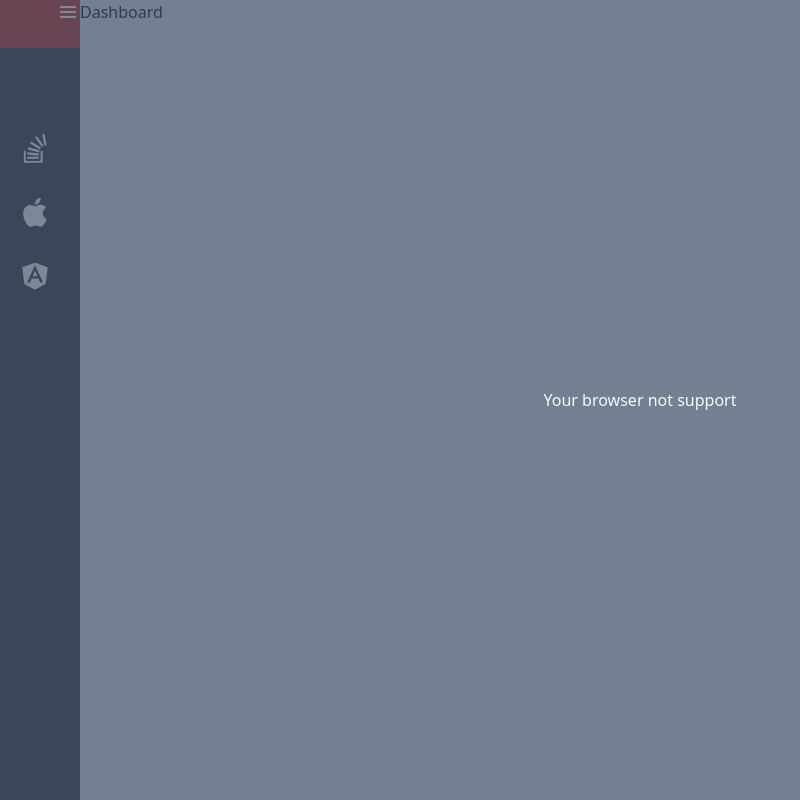
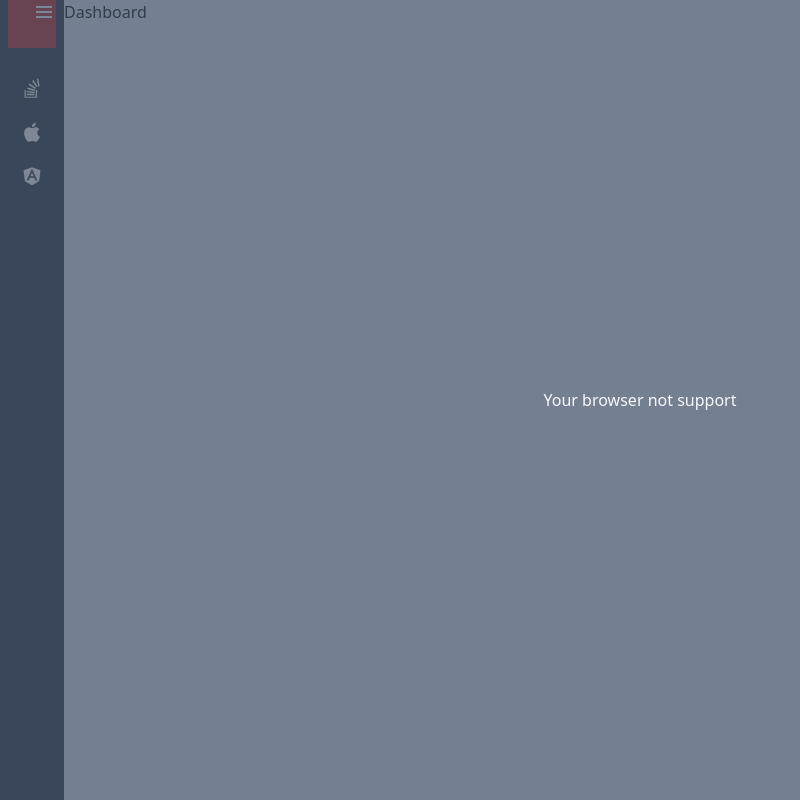
Before and after one commit to greycodee/VidConvert, a React (Vite) app: page /VidConvert/dashboard in a window 1280 px wide. Shown: the whole page, without its empty margins (0-800 px from the left). Built offline with nearby package versions, Linux system fonts and the light colour scheme; what @ffmpeg/ffmpeg would draw is missing.

Commit message:
perf sidebar item

```diff
--- a/src/components/Sidebar.jsx
+++ b/src/components/Sidebar.jsx
@@ -5,8 +5,8 @@ import { BiMenu } from "react-icons/bi";
 
 function Sidebar({ className, isOpen, toggleSidebar, itemData }) {
   const iconStyle = {
-    width: "36px",
-    height: "36px",
+    width: "24px",
+    height: "24px",
   };
   const mergedIcon = (itemIcon) => {
     return React.cloneElement(itemIcon, {
@@ -14,11 +14,13 @@ function Sidebar({ className, isOpen, toggleSidebar, itemData }) {
     });
   };
 
+  const [selectItem, setSelectItem] = React.useState(0);
+
   return (
     <div
-      className={`h-full ${
-        isOpen ? "w-64" : "w-20"
-      } bg-slate-800 transition-all duration-500 ease-in-out
+      className={`h-full px-2
+      ${isOpen ? "w-48" : "w-16"}
+        bg-slate-800 transition-all duration-500 ease-in-out
     ${className} `}
     >
       <div>
@@ -27,30 +29,26 @@ function Sidebar({ className, isOpen, toggleSidebar, itemData }) {
         </div>
 
         {/* <nav className="mt-8 ring-1 ring-red-500"> */}
-        <ul className="mt-16 flex flex-col justify-center items-center">
+        <ul className="mt-4 flex flex-col justify-center items-center">
           {itemData.map((item) => (
             <li
               key={item.key}
-              className="px-2 py-2 mt-2 text-white
+              onClick={() => setSelectItem(item.key)}
+              className={`px-2 py-2 mt-1 text-white
                  hover:bg-white hover:text-slate-800 cursor-pointer
-                w-11/12 h-14 rounded-xl flex flex-row items-center
-                "
+                w-full h-10 rounded-xl flex flex-row items-center
+                ${selectItem === item.key ? "bg-white text-slate-800" : ""}
+                `}
             >
               <Link className="flex" key={item.key} to={item.link}>
-                <i className="w-12 h-12 flex items-center justify-center">
+                <i className="w-8 h-8 flex items-center justify-center">
                   {mergedIcon(item.icon)}
                 </i>
 
                 <span
-                  style={{
-                    "transitionProperty": "opacity,visibility",
-                    "transitionDuration": "300ms",
-                    "transitionTimingFunction": "linear",
-                  }}
                   className={`
-                    ${isOpen ? "visible" : "invisible"}
                     ${isOpen ? "opacity-100" : "opacity-0"}
-                    ml-2 text-lg whitespace-nowrap
+                    ml-2 text-sm whitespace-nowrap
                     flex items-center
                     `}
                 >
```
Also changed, not shown: 1 other file (tests, documents, lock files or other folders).
